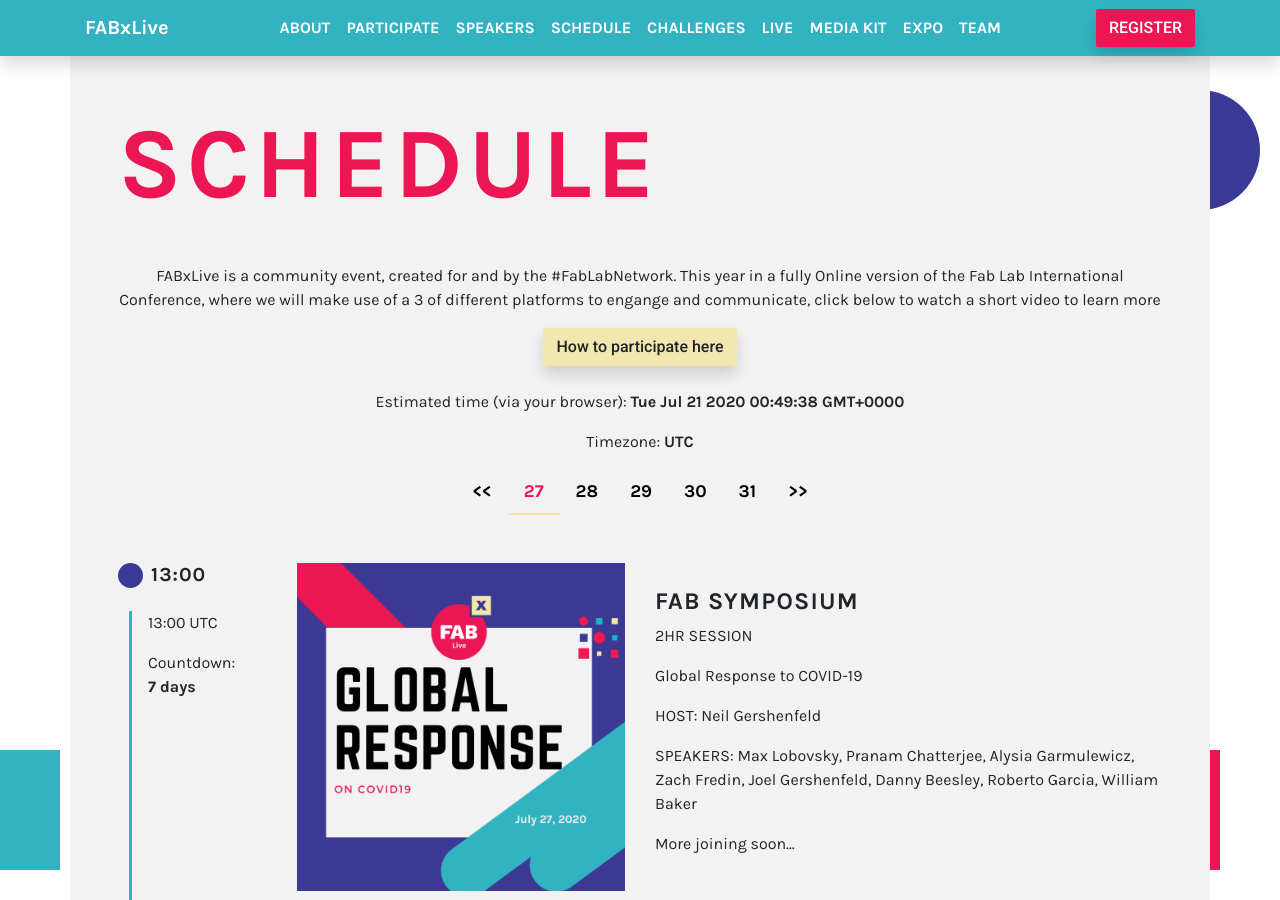
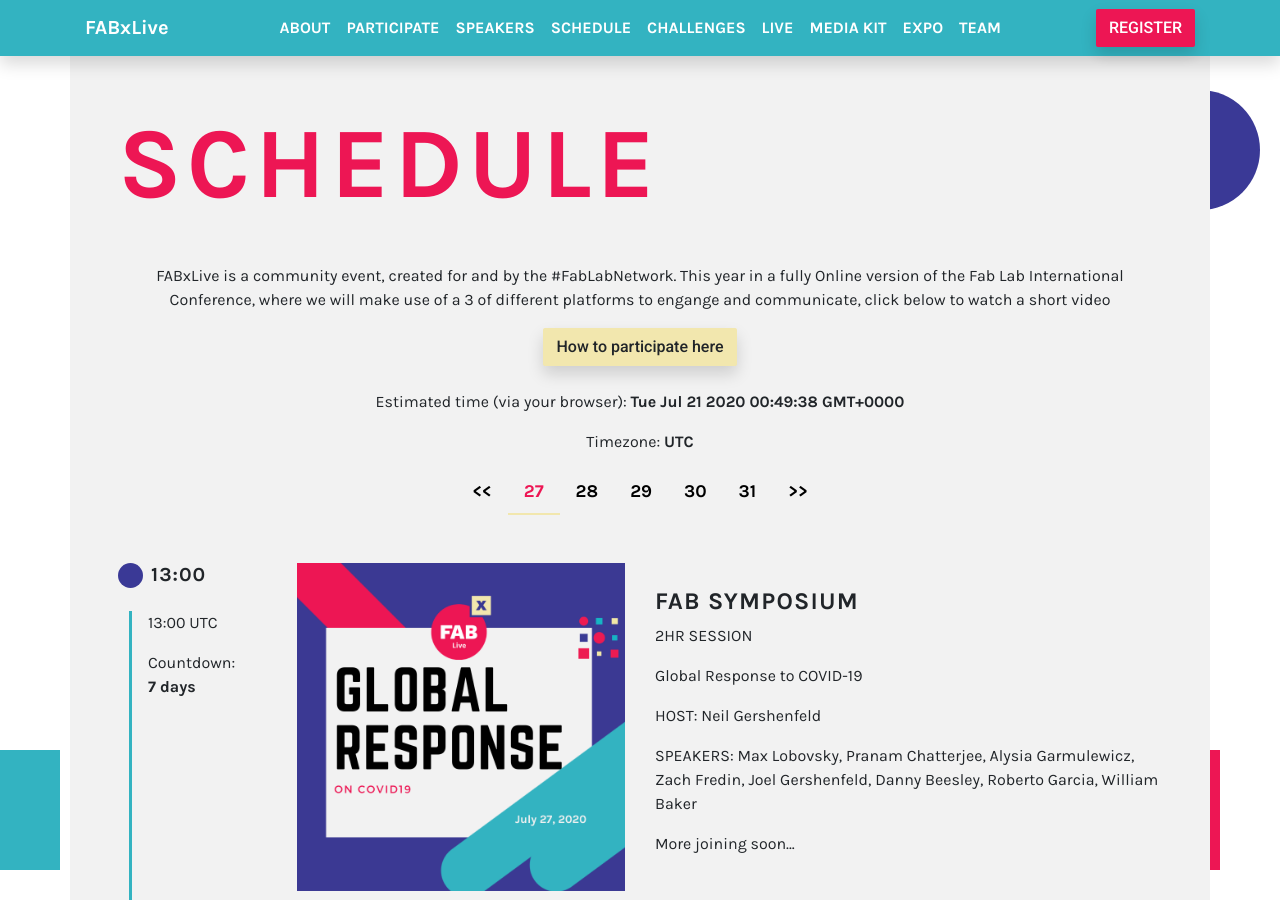
Before and after one commit to fabfoundation/fabxlive2020, a Jekyll site: the page built from schedule.html, in a window 1280 px wide and 900 px high. Built offline with Jekyll 4.4.1, drawn with Linux system fonts in a browser that asks for light colours; nearby versions of some CDN libraries.

Commit message:
Update schedule.html

```diff
--- a/schedule.html
+++ b/schedule.html
@@ -7,7 +7,7 @@
 <section class="text-center">
   <h1 class="text-red text-left">SCHEDULE</h1>
   <p>
-  FABxLive is a community event, created for and by the #FabLabNetwork. This year in a fully Online version of the Fab Lab International Conference, where we will make use of a 3 of different platforms to engange and communicate, click below to watch a short video to learn more
+  FABxLive is a community event, created for and by the #FabLabNetwork. This year in a fully Online version of the Fab Lab International Conference, where we will make use of a 3 of different platforms to engange and communicate, click below to watch a short video
   </p>
 
   <div class="text-center">
```
